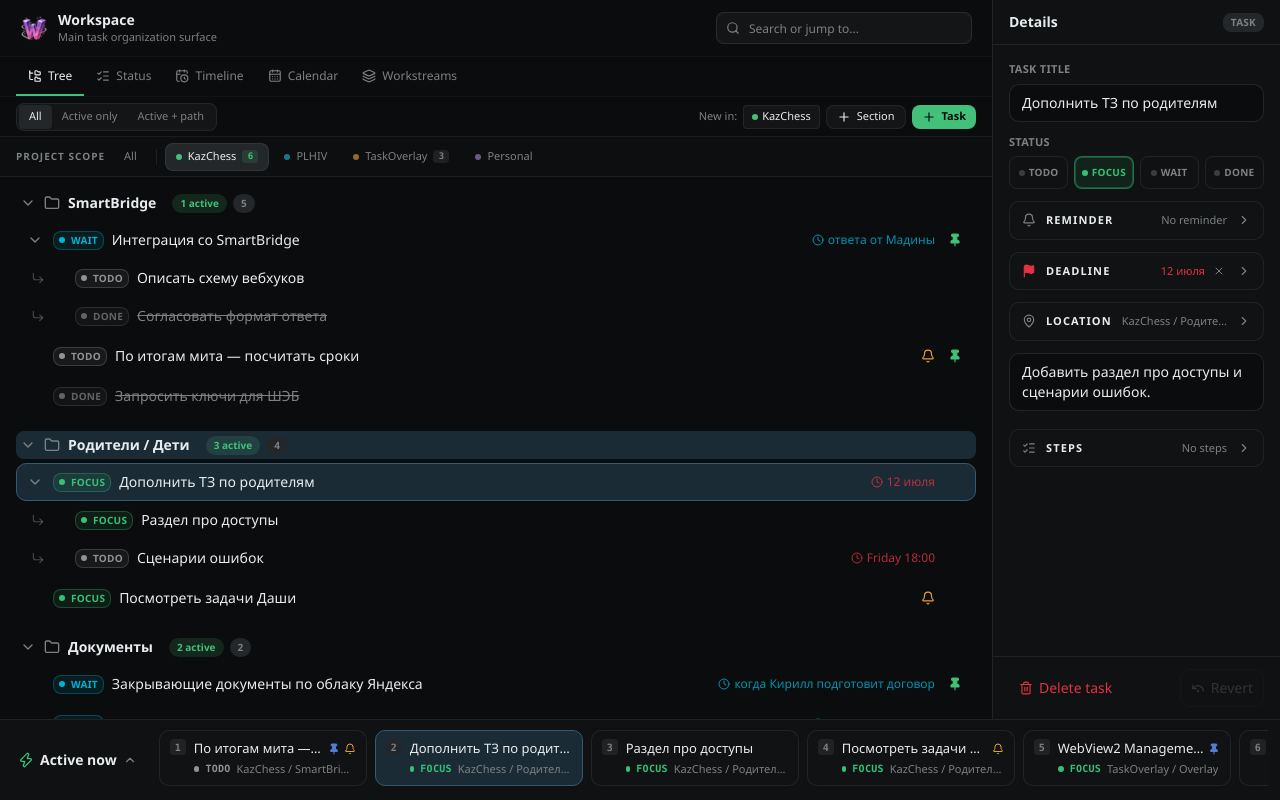
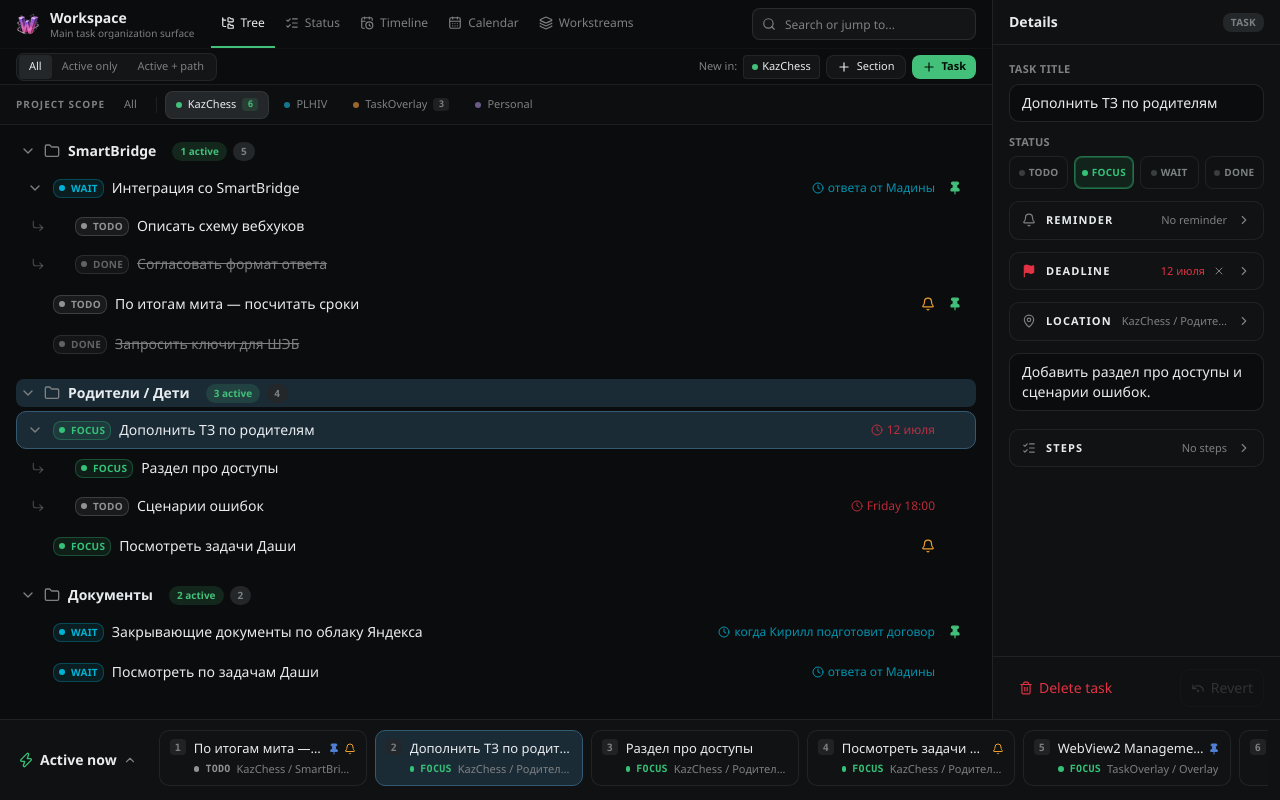
Before and after one commit to nelsgreen/TaskOverlay, a Next.js app in the folder v2/workspace-ui/: page / in a window 1280 px wide. Built offline with nearby package versions, Linux system fonts and the light colour scheme.

Commit message:
Compact Workspace header layout

```diff
--- a/v2/workspace-ui/components/workspace-header.tsx
+++ b/v2/workspace-ui/components/workspace-header.tsx
@@ -132,34 +132,23 @@ export function WorkspaceHeader({
 
   return (
     <header className="shrink-0 border-b border-border">
-      <div className="flex h-14 items-center gap-4 px-5">
-        <div className="flex min-w-0 items-center gap-2.5">
+      <div className="flex h-12 items-stretch gap-4 px-4">
+        <div className="flex shrink-0 items-center gap-2.5">
           <img
             src="./taskoverlay-mark-32.png"
             alt=""
             aria-hidden="true"
-            className="size-7 shrink-0 object-contain"
+            className="size-6 shrink-0 object-contain"
           />
-          <div className="min-w-0">
+          <div className="min-w-0 leading-tight">
             <h1 className="text-[14px] font-semibold leading-tight text-foreground">Workspace</h1>
-            <p className="truncate text-[11px] text-muted-foreground">
+            <p className="max-w-44 truncate text-[10px] text-muted-foreground">
               Main task organization surface
             </p>
           </div>
         </div>
-        <div className="relative ml-auto w-64 max-w-[40vw]">
-          <Search className="pointer-events-none absolute left-2.5 top-1/2 size-3.5 -translate-y-1/2 text-muted-foreground" />
-          <input
-            value={search}
-            onChange={(event) => onSearchChange(event.target.value)}
-            disabled={searchDisabled}
-            placeholder={searchDisabled ? "Search unavailable in this view" : "Search or jump to..."}
-            className="h-8 w-full rounded-md border border-input bg-card pl-8 pr-3 text-[12px] text-foreground outline-none transition-colors placeholder:text-muted-foreground focus:border-primary/60 focus:ring-1 focus:ring-primary/20 disabled:cursor-not-allowed disabled:opacity-50"
-          />
-        </div>
-      </div>
 
-      <nav className="flex h-10 items-end gap-0 border-t border-border/40 px-4" aria-label="Workspace views">
+        <nav className="flex min-w-0 flex-1 items-stretch overflow-x-auto" aria-label="Workspace views">
           {tabs.map((item) => {
             const Icon = item.icon
             const active = tab === item.key
@@ -169,7 +158,7 @@ export function WorkspaceHeader({
                 key={item.key}
                 onClick={() => onTabChange(item.key)}
                 className={cn(
-                "flex h-full items-center gap-1.5 whitespace-nowrap border-b-2 px-3 text-[12px] font-medium transition-colors",
+                  "flex h-full shrink-0 items-center gap-1.5 whitespace-nowrap border-b-2 px-2.5 text-[12px] font-medium transition-colors",
                   active
                     ? "border-primary text-foreground"
                     : "border-transparent text-muted-foreground hover:text-foreground",
@@ -188,7 +177,19 @@ export function WorkspaceHeader({
           })}
         </nav>
 
-      <div className="flex h-10 items-center gap-2 border-t border-border/40 px-4">
+        <div className="relative my-auto w-56 shrink-0 max-w-[28vw]">
+          <Search className="pointer-events-none absolute left-2.5 top-1/2 size-3.5 -translate-y-1/2 text-muted-foreground" />
+          <input
+            value={search}
+            onChange={(event) => onSearchChange(event.target.value)}
+            disabled={searchDisabled}
+            placeholder={searchDisabled ? "Search unavailable in this view" : "Search or jump to..."}
+            className="h-8 w-full rounded-md border border-input bg-card pl-8 pr-3 text-[12px] text-foreground outline-none transition-colors placeholder:text-muted-foreground focus:border-primary/60 focus:ring-1 focus:ring-primary/20 disabled:cursor-not-allowed disabled:opacity-50"
+          />
+        </div>
+      </div>
+
+      <div className="flex h-9 items-center gap-2 border-t border-border/40 px-4">
         {tab === "tree" && (
           <TreeToolbar
             filter={filter}
```
Lines whose indentation alone changed are shown as unchanged.
